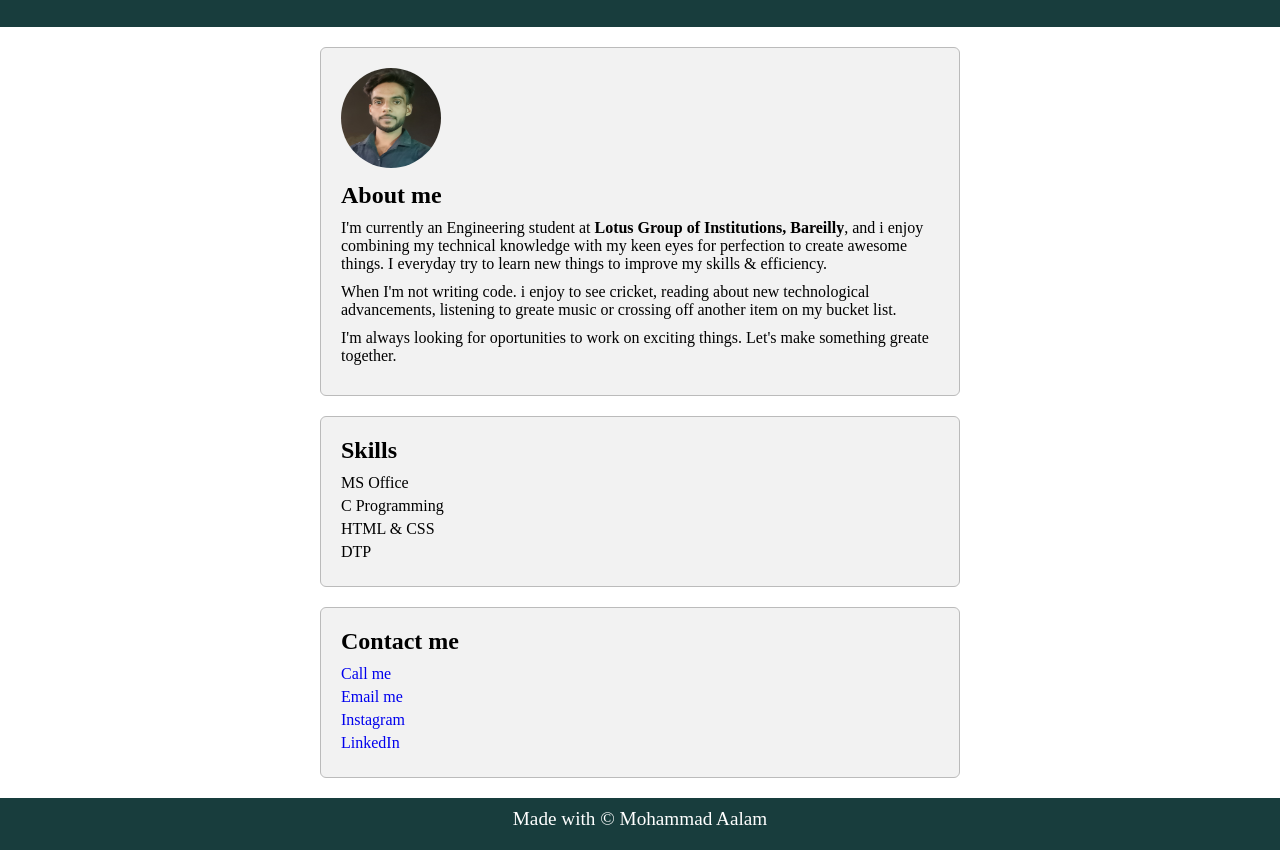
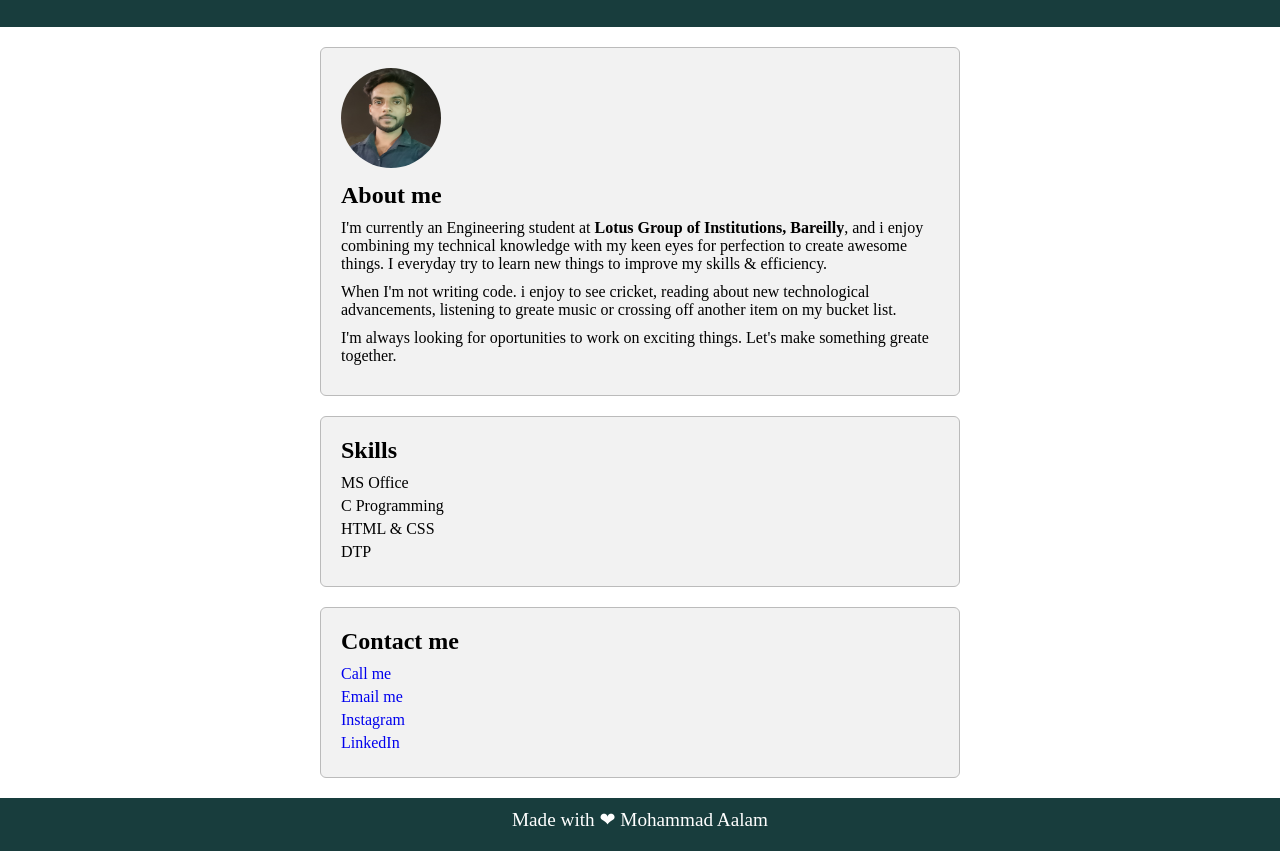
Before and after one commit to mohdaalam6577/portfolio, a plain HTML site: page index.html in a window 1280 px wide. Shown: the part 78-929 px from the top of the page. Drawn offline with Linux system fonts and the light colour scheme.

Commit message:
index.html

```diff
--- a/index.html
+++ b/index.html
@@ -46,7 +46,7 @@
 
     <!-- footer section  -->
     <footer>
-        <p> Made with &copy; Mohammad Aalam</p>
+        <p> Made with <span> ❤ </span> Mohammad Aalam</p>
     </footer>
 </body>
 </html>
```
